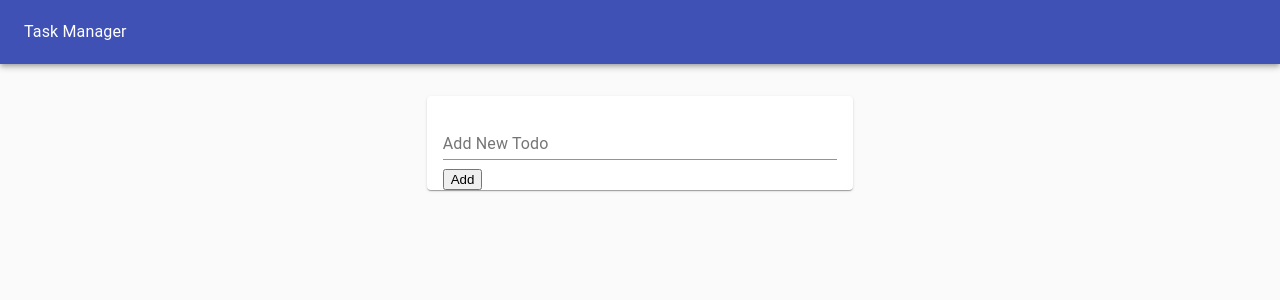
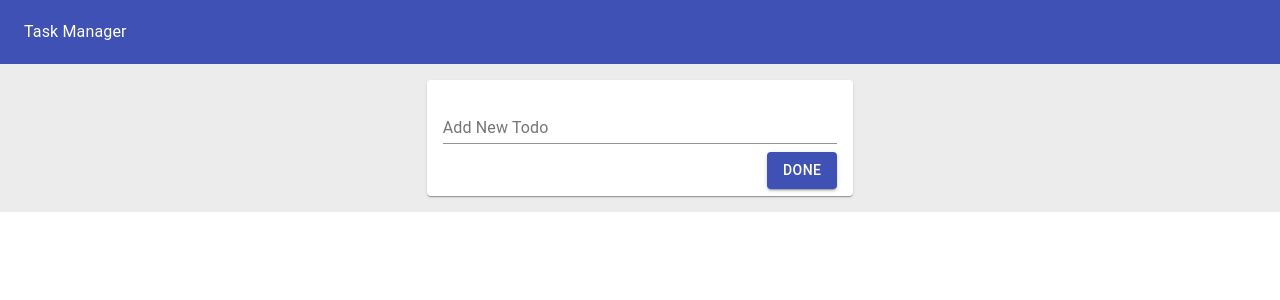
Before and after one commit to arnabcs10/Task-Manager, a React (Create React App) app: page / in a window 1280 px wide. Shown: the top 300 px of the page. Built offline with nearby package versions, Linux system fonts and the light colour scheme.

Commit message:
background color changed and button placed in right position

```diff
--- a/src/TodoApp.js
+++ b/src/TodoApp.js
@@ -15,7 +15,7 @@ function TodoApp(){
                 padding:0,
                 margin:0,
                 height:"100vh",
-                backgroundColor:"#fafafa"
+
             }}
             elevation={0}
         >
@@ -24,7 +24,7 @@ function TodoApp(){
                     <Typography color='inherit'>Task Manager</Typography>
                 </Toolbar>
             </AppBar>
-            <Grid container justify='center' style={{marginTop:"1rem"}}>
+            <Grid container justify='center' style={{marginTop:"1rem"}} style={{backgroundColor:"rgb(236,236,236)"}}>
                 <Grid item xs={11} md={8} lg={4}>
                     <TodosProvider>
                         <TodoForm />
--- a/src/TodoForm.js
+++ b/src/TodoForm.js
@@ -1,6 +1,7 @@
 import React,{useContext} from 'react'
 import Paper from '@material-ui/core/Paper';
 import  TextField  from '@material-ui/core/TextField';
+import Button from '@material-ui/core/Button';
 import useInputState from './hooks/useInputState';
 import {DispatchContext} from './contexts/todos.context';
 
@@ -9,11 +10,7 @@ import {DispatchContext} from './contexts/todos.context';
     const [value,handleChange,reset] = useInputState("");
     return (
         <Paper style={{margin:"1rem 0",padding:"0 1rem"}}>
-            <form onSubmit={ (e)=>{
-                e.preventDefault();
-                dispatch({ type: "ADD", task: value });
-                reset();
-            } }>
+            <form  style={{display: "flex", flexWrap: "wrap", justifyContent: "flex-end"}}>
                 <TextField
                     value={value}
                     onChange={handleChange}
@@ -22,7 +19,15 @@ import {DispatchContext} from './contexts/todos.context';
                     label='Add New Todo'
                     fullWidth
                 />
-                <button>Add</button>
+                <Button variant="contained" color="primary" style={{marginBottom:"7px"}}
+                onClick={ (e)=>{
+                e.preventDefault();
+                dispatch({ type: "ADD", task: value });
+                reset();
+            } }
+                >
+                    Done
+                </Button>
             </form>
         </Paper>
     )
--- a/src/TodoList.js
+++ b/src/TodoList.js
@@ -9,7 +9,7 @@ function TodoList(){
     const todos = useContext(TodosContext);
     if(todos.length)
     return(
-        <Paper>
+        <Paper style={{margin:"1rem 0"}}>
             <List>
                 {todos.map( (todo,i) => (
                     <>
```
Also changed, not shown: 1 other file (tests, documents, lock files or other folders).
